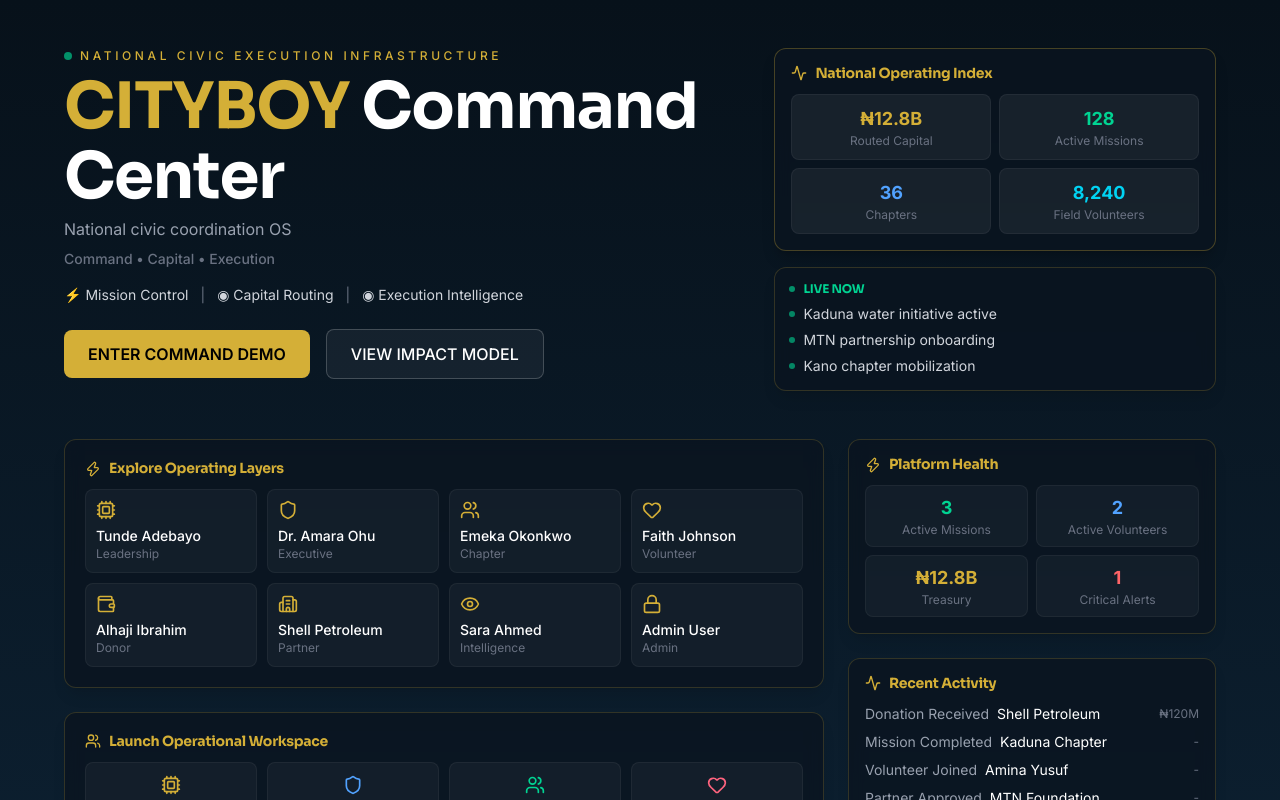
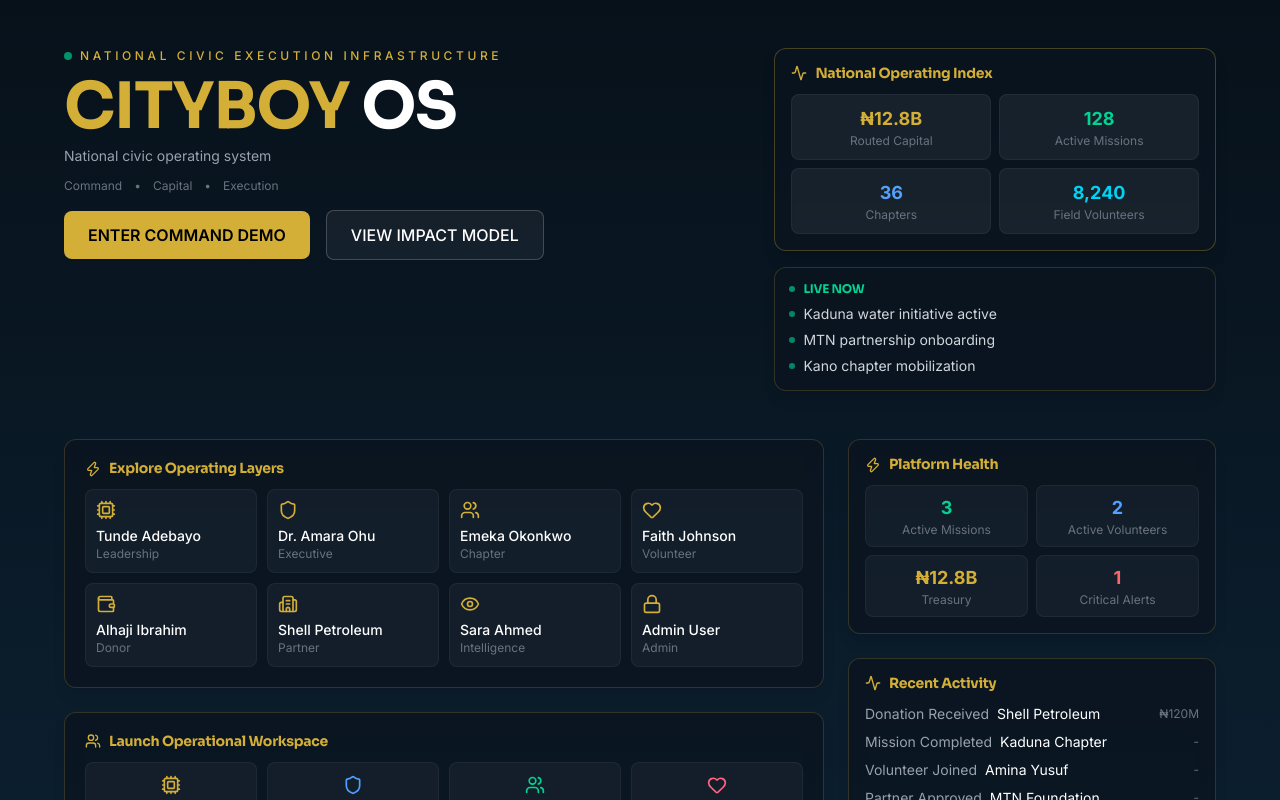
Before and after one commit to klmayua/cityboynew, a React (Vite) app: page /platform in a window 1280 px wide. Shown: the top 800 px of the page. Built offline with nearby package versions, Linux system fonts and the light colour scheme.

Commit message:
Simplify hero title - CITYBOY OS

```diff
--- a/src/pages/platform/PlatformAccessHub.jsx
+++ b/src/pages/platform/PlatformAccessHub.jsx
@@ -124,17 +124,16 @@ export default function PlatformAccessHub() {
                 <span className="w-2 h-2 rounded-full bg-emerald-400 animate-pulse"></span>
                 <span className="text-[#D4AF37] text-xs uppercase tracking-[0.3em] font-medium">National Civic Execution Infrastructure</span>
               </div>
-              <h1 className="font-h1 text-2xl md:text-3xl text-white mb-1 tracking-tight font-bold">
-                <span className="text-[#D4AF37]">CITYBOY</span> <span className="text-white">Command Center</span>
+              <h1 className="font-h1 text-xl md:text-2xl text-white mb-1 tracking-tight font-bold">
+                <span className="text-[#D4AF37]">CITYBOY</span> OS
               </h1>
-              <p className="text-base text-gray-400 mb-2">National civic coordination OS</p>
-              <p className="text-sm text-gray-500 font-medium mb-4">Command • Capital • Execution</p>
-              <div className="flex flex-wrap gap-3 mb-6">
-                <span className="text-sm text-gray-300">⚡ Mission Control</span>
-                <span className="text-sm text-gray-500">|</span>
-                <span className="text-sm text-gray-300">◉ Capital Routing</span>
-                <span className="text-sm text-gray-500">|</span>
-                <span className="text-sm text-gray-300">◉ Execution Intelligence</span>
+              <p className="text-sm text-gray-400 mb-3">National civic operating system</p>
+              <div className="flex items-center gap-3 mb-4 text-xs text-gray-500">
+                <span>Command</span>
+                <span>•</span>
+                <span>Capital</span>
+                <span>•</span>
+                <span>Execution</span>
               </div>
               <div className="flex items-center gap-4">
                 <button className="px-6 py-3 bg-[#D4AF37] hover:bg-[#B8962E] text-black font-semibold rounded-lg transition-all hover:scale-[1.02] hover:shadow-lg hover:shadow-[#D4AF37]/20">
```
